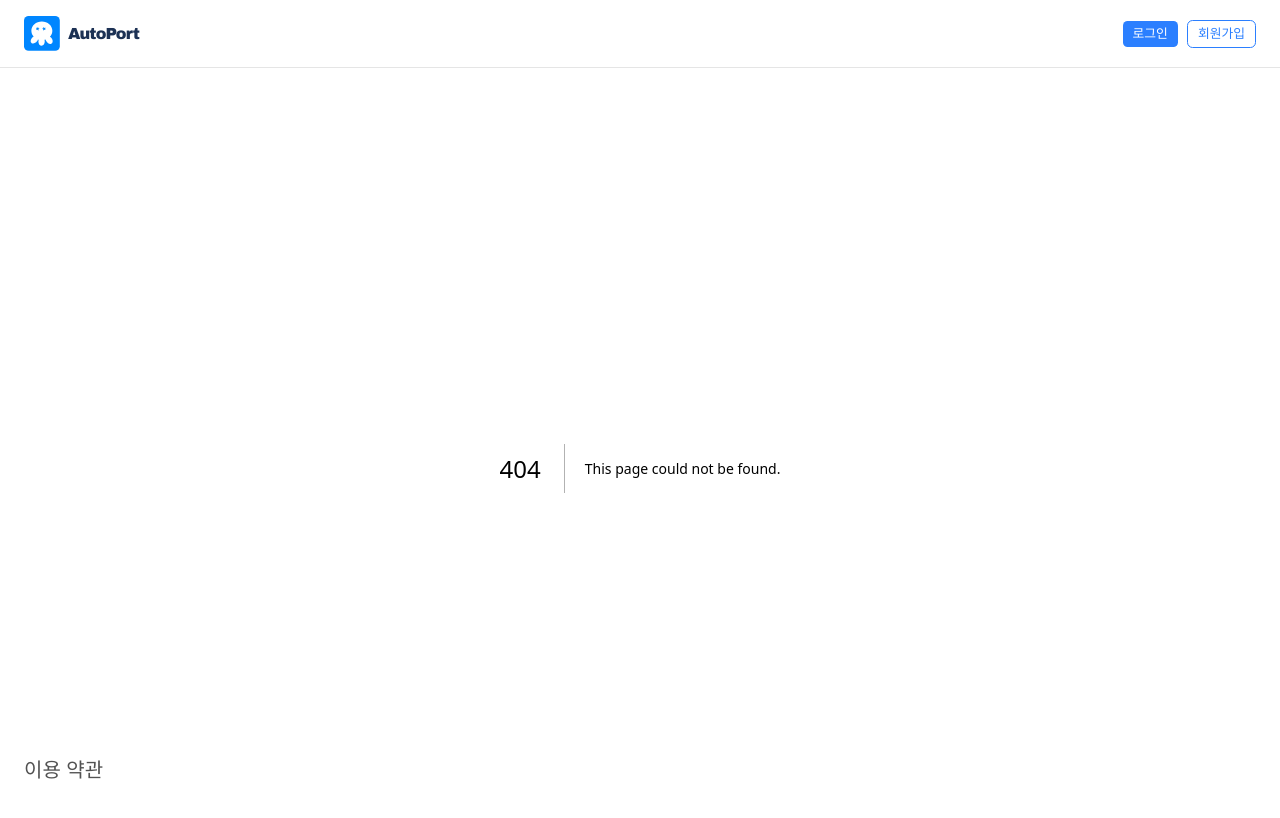
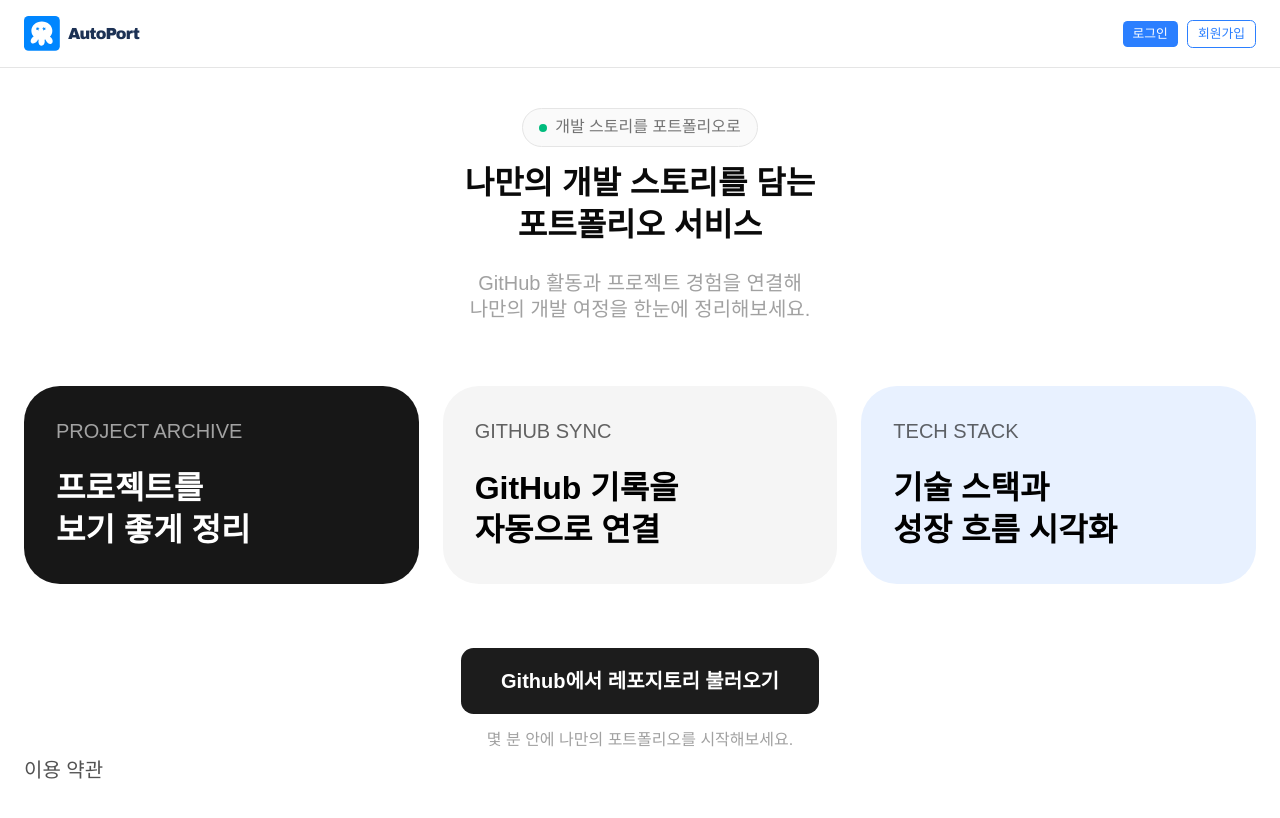
Before and after one commit to AutoportProject/autoport-fe, a Next.js app: page /home in a window 1280 px wide. Before the commit this address had no page. Shown: the top 818 px of the page. Built offline with nearby package versions, Linux system fonts and the light colour scheme; a web font is replaced by a local one.

Commit message:
feat: 홈 페이지 구현

```diff
--- /dev/null
+++ b/src/app/home/page.tsx
@@ -0,0 +1,68 @@
+import FeatureCard from '@/features/home/components/FeatureCard'
+
+const HomePage = () => {
+  return (
+    <div className="flex w-full flex-col gap-16 px-6 py-10">
+      {/* Hero Section */}
+      <section className="flex flex-col items-center justify-center gap-4">
+        <div className="flex w-fit items-center gap-2 rounded-full border border-neutral-200 bg-neutral-50 px-4 py-2">
+          <div className="h-2 w-2 rounded-full bg-emerald-500" />
+
+          <span className="caption-m-sm text-neutral-500">
+            개발 스토리를 포트폴리오로
+          </span>
+        </div>
+
+        <div className="flex flex-col gap-6 text-center">
+          <h1 className="title-bold max-w-[760px] text-neutral-950">
+            나만의 개발 스토리를 담는
+            <br />
+            포트폴리오 서비스
+          </h1>
+
+          <p className="body-m max-w-[560px] break-keep text-neutral-400">
+            GitHub 활동과 프로젝트 경험을 연결해
+            <br />
+            나만의 개발 여정을 한눈에 정리해보세요.
+          </p>
+        </div>
+      </section>
+
+      {/* Cards */}
+      <section>
+        <div className="grid grid-cols-3 gap-6">
+          <FeatureCard
+            label="PROJECT ARCHIVE"
+            title={'프로젝트를\n보기 좋게 정리'}
+            theme="dark"
+          />
+
+          <FeatureCard
+            label="GITHUB SYNC"
+            title={'GitHub 기록을\n자동으로 연결'}
+            theme="light"
+          />
+
+          <FeatureCard
+            label="TECH STACK"
+            title={'기술 스택과\n성장 흐름 시각화'}
+            theme="blue"
+          />
+        </div>
+      </section>
+
+      {/* CTA */}
+      <section className="flex flex-col items-center gap-4">
+        <button className="body-sb rounded-2xl bg-[#1C1C1C] px-10 py-5 text-white transition hover:opacity-90">
+          Github에서 레포지토리 불러오기
+        </button>
+
+        <p className="caption-m-sm text-neutral-400">
+          몇 분 안에 나만의 포트폴리오를 시작해보세요.
+        </p>
+      </section>
+    </div>
+  )
+}
+
+export default HomePage
```
